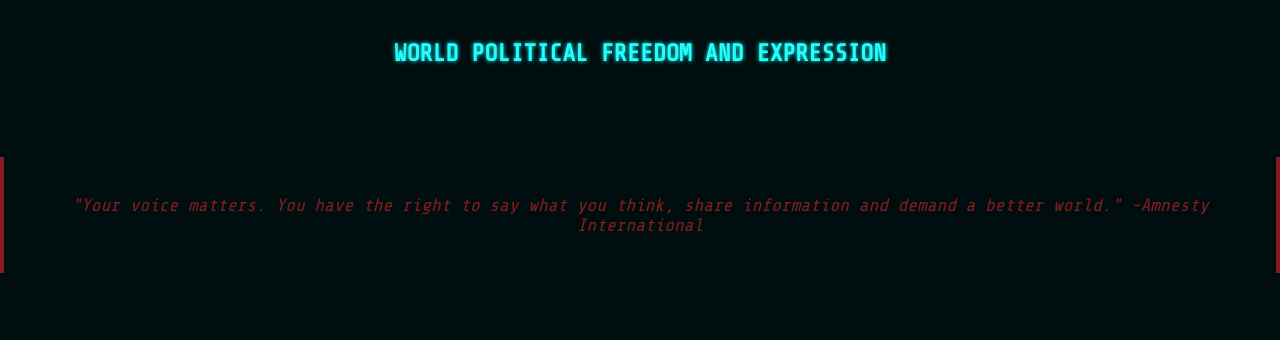
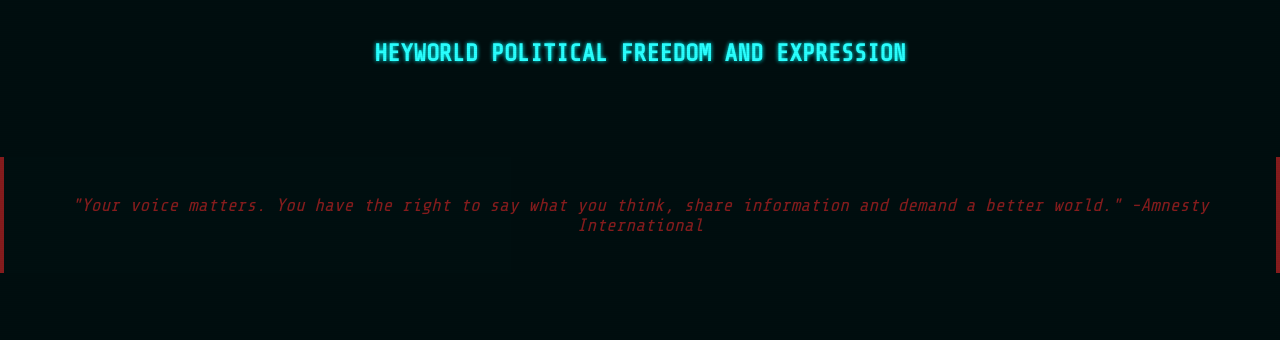
Before and after one commit to ipranek/Civil-Rights-Website, a Flask app: page / in a window 1280 px wide. Shown: the part 188-528 px from the top of the page. Run offline with Flask 3, Linux system fonts and the light colour scheme; some web fonts are replaced.

Commit message:
test change for CD

```diff
--- a/templates/home.html
+++ b/templates/home.html
@@ -16,7 +16,7 @@
             @import url("https://fonts.googleapis.com/css2?family=Ranchers&display=swap");
         </style>
         <div class = "big-intro">
-            <h2>World Political Freedom and Expression</h2>
+            <h2>HEYWorld Political Freedom and Expression</h2>
         </div>
     </section>
 
```
